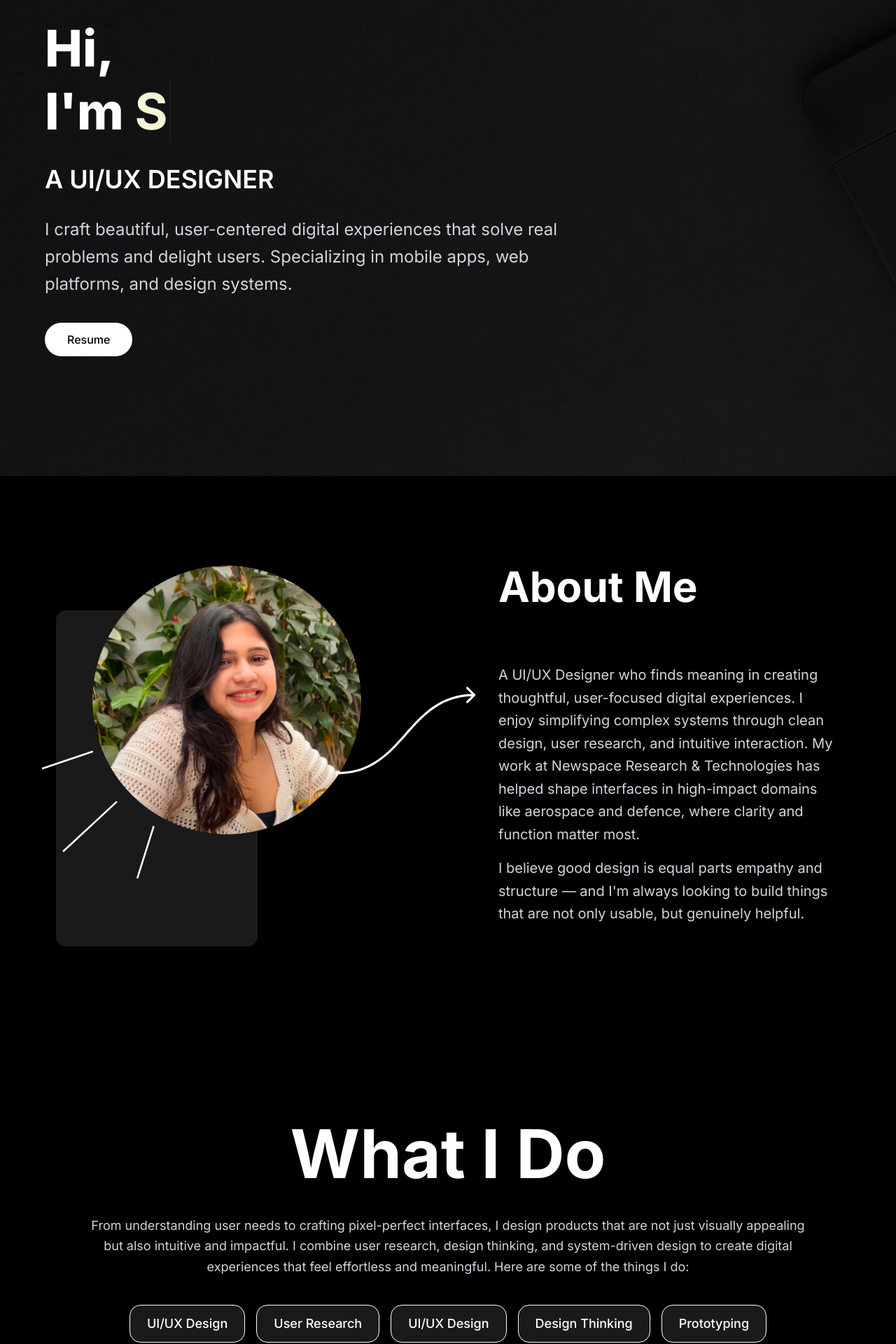
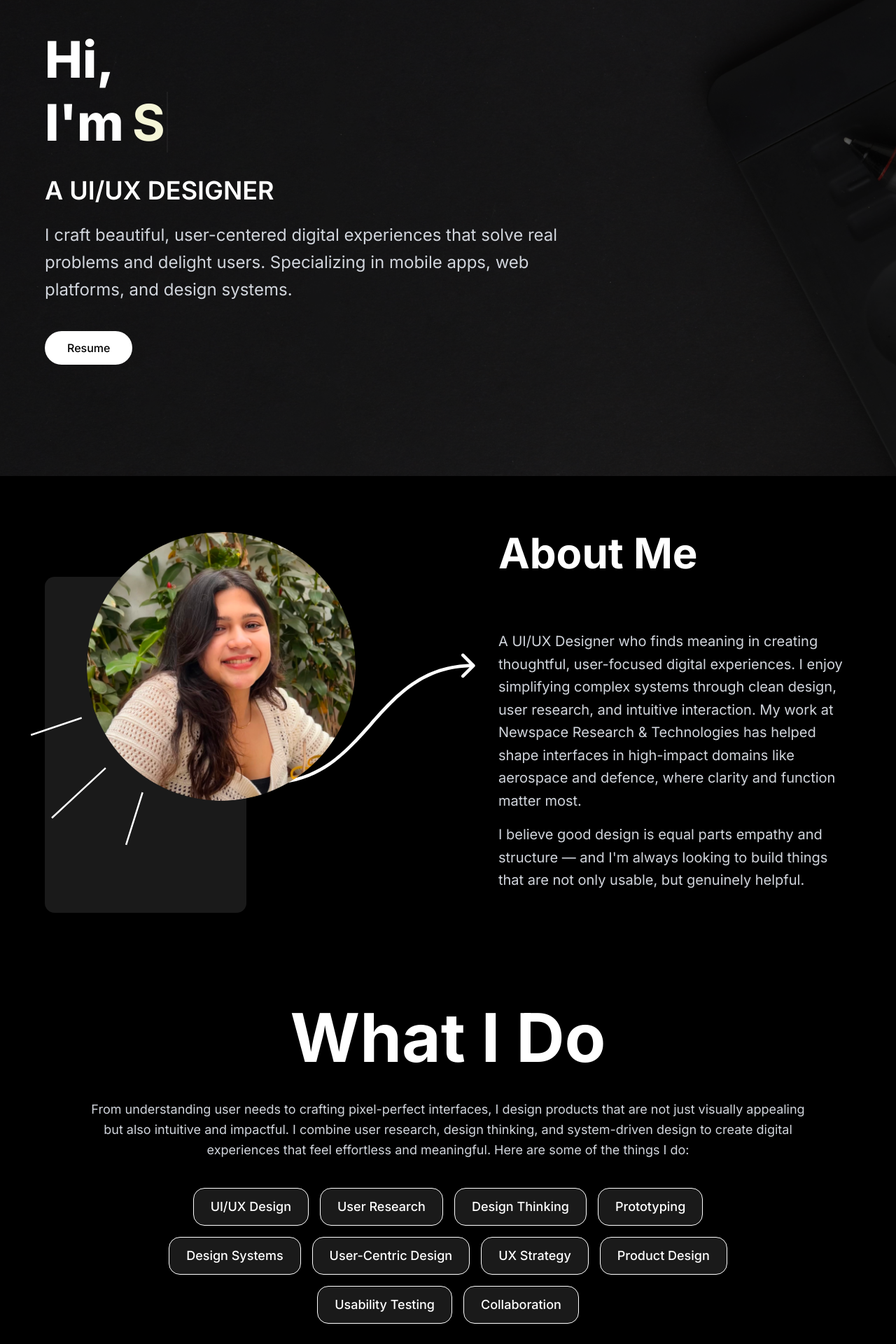
Before and after one commit to guptaRishi00/Shristi-port, a Next.js app: page / in a window 1280 px wide. Shown: the part 120-2040 px from the top of the page at 70% size. Built offline with nearby package versions, Linux system fonts and the light colour scheme.

Commit message:
feat: added new changes

```diff
--- a/app/page.tsx
+++ b/app/page.tsx
@@ -10,45 +10,28 @@ import Philosophy from "@/components/Philosophy";
 import DesignProcess from "@/components/DesignProcess";
 import Footer from "@/components/Footer";
 import FeaturedProjects from "@/components/FeaturedProjects";
+import ExperienceSection from "@/components/ExperienceSection";
 
 export default function Home() {
   return (
     <motion.main
-      className="relative bg-black flex flex-col items-center overflow-hidden"
-      initial={{ opacity: 0, y: 20 }} // Start invisible & slightly lower
-      animate={{ opacity: 1, y: 0 }} // Animate to fully visible
-      exit={{ opacity: 0, y: -20 }} // Optional exit animation
-      transition={{ duration: 0.6, ease: "easeOut" }} // Smooth transition
+      className="relative bg-black flex flex-col overflow-x-hidden"
+      initial={{ opacity: 0, y: 20 }}
+      animate={{ opacity: 1, y: 0 }}
+      exit={{ opacity: 0, y: -20 }}
+      transition={{ duration: 0.6, ease: "easeOut" }}
     >
-      {/* Navbar */}
-      <div className="w-full max-w-7xl px-5 sm:px-10">
       <Navbar />
-      </div>
 
-      {/* Hero Section - Full Width */}
-      <div className="w-full">
       <Hero />
-      </div>
-
-      {/* Main Content Sections - Centered with Equal Padding */}
-      <div className="flex flex-col items-center ">
-        <div className="w-full max-w-7xl px-5 sm:px-10 flex flex-col items-center">
       <About />
       <WhatIDo />
       <FeaturedProjects />
-        </div>
+      <ExperienceSection />
       <Philosophy />
-
-        <div className="w-full max-w-8xl px-5 sm:px-10 py-12 flex flex-col items-center space-y-12">
       <Education />
       <DesignProcess />
-        </div>
-      </div>
-
-      {/* Footer - Full Width */}
-      <div className="w-full">
       <Footer />
-      </div>
     </motion.main>
   );
 }
--- a/components/About.tsx
+++ b/components/About.tsx
@@ -18,23 +18,23 @@ export default function About() {
   return (
     <section
       id="about"
-      className="w-full  bg-black flex h-screen flex-col items-center px-5 sm:px-10 py-12 sm:py-12 lg:pt-12 pb-8 sm:pb-0"
-      // pb-8 applied for mobile, sm:pb-12 keeps original for larger screens
+      // Standardized spacing: py-16 mobile, py-20 desktop. Auto height.
+      className="w-full bg-black py-16 sm:py-20 px-6 sm:px-10 lg:px-16"
     >
-      <div className="w-full grid grid-cols-1 lg:grid-cols-2 gap-12 lg:gap-20 items-start justify-center">
-        {/* Left - Image with decorative rectangle and arrow */}
+      <div className="max-w-7xl mx-auto grid grid-cols-1 lg:grid-cols-2 gap-12 lg:gap-20 items-start justify-center">
+        {/* Left - Image */}
         <motion.div
           ref={imageRef}
           initial={{ opacity: 0, x: -50 }}
           animate={imageInView ? { opacity: 1, x: 0 } : { opacity: 0, x: -50 }}
           transition={{ duration: 0.8, ease: "easeOut" }}
-          className="relative flex justify-center items-center mb-10 lg:mb-0 lg:pr-8 "
+          className="relative flex justify-center items-center mb-10 lg:mb-0 lg:pr-8"
         >
-          {/* Decorative Rectangle - Behind Image */}
+          {/* Decorative Rectangle */}
           <div
             className="absolute bg-[#1E1E1EDE] rounded-xl shadow-[0_0_30px_rgba(0,0,0,0.4)] z-0
                        w-48 h-64 xs:w-56 xs:h-72 sm:w-64 sm:h-80 md:w-72 md:h-96 lg:w-72 lg:h-[30rem]
-                       top-6 sm:top-8 md:top-10 lg:top-16 left-0 xs:left-0 sm:left-0 md:left-0 lg:left-0"
+                       top-6 sm:top-8 md:top-10 lg:top-16 left-0"
           ></div>
 
           {/* Profile Image */}
@@ -48,28 +48,24 @@ export default function About() {
             priority
           />
 
-          {/* Decorative Lines - Bottom Left of Image */}
+          {/* Decorative Lines */}
           <Image
             src="/decorativelines.svg"
             alt="Decorative Lines"
             width={100}
             height={100}
-            className="absolute z-20
-                       w-20 h-20 sm:w-24 sm:h-24 lg:w-46 lg:h-46
+            className="absolute z-20 w-20 h-20 sm:w-24 sm:h-24 lg:w-46 lg:h-46
                        bottom-2 sm:bottom-4 lg:-bottom-16 left-0 sm:left-2 lg:-left-8"
           />
 
-          {/* Connecting Line - Arrow (SVG) */}
+          {/* Arrow */}
           <Image
             src="/arrow.svg"
             alt="Connecting Line"
-            width={200}
+            width={300}
             height={100}
             className="absolute hidden lg:block"
-            style={{
-              right: "-80px",
-              top: "45%",
-            }}
+            style={{ right: "-80px", top: "45%" }}
           />
         </motion.div>
 
@@ -79,7 +75,7 @@ export default function About() {
           initial={{ opacity: 0, x: 50 }}
           animate={textInView ? { opacity: 1, x: 0 } : { opacity: 0, x: 50 }}
           transition={{ duration: 0.8, ease: "easeOut" }}
-          className="text-center lg:text-left text-white space-y-6 lg:pl-8 "
+          className="text-center lg:text-left text-white space-y-6 lg:pl-8"
         >
           <motion.h2
             initial={{ opacity: 0, y: 30 }}
@@ -105,8 +101,8 @@ export default function About() {
             </p>
             <p className="text-sm sm:text-base md:text-xl text-light leading-relaxed">
               I believe good design is equal parts empathy and structure — and
-              I'm always looking to build things that are not only usable, but
-              genuinely helpful.
+              I&apos;m always looking to build things that are not only usable,
+              but genuinely helpful.
             </p>
           </motion.div>
         </motion.div>
--- /dev/null
+++ b/components/ExperienceSection.tsx
@@ -0,0 +1,115 @@
+"use client";
+import Image from "next/image";
+import React from "react";
+
+interface ExperienceItem {
+  id: number;
+  tag: string;
+  company: string;
+  role: string;
+  duration: string;
+  description: string;
+  imageSrc: string;
+  hasLink?: boolean;
+}
+
+const experiences: ExperienceItem[] = [
+  {
+    id: 1,
+    tag: "Aerospace & Defence",
+    company: "Newspace Research & Technologies",
+    role: "Design Engineer",
+    duration: "October 2023 - Present",
+    description:
+      "Designed mission-critical control interfaces for UAV operations, with a focus on real-time data visualization and reduced cognitive load for defense personnel.",
+    imageSrc: "/wall.png",
+    hasLink: true,
+  },
+  {
+    id: 2,
+    tag: "Digital Marketing",
+    company: "Beanpole LLP",
+    role: "UI/UX Designer",
+    duration: "May 2023 - July 2023",
+    description:
+      "Led a website redesign that increased engagement by 30%, driven by user insights from stakeholder interviews and surveys. Built a scalable design system to ensure consistency across platforms.",
+    imageSrc: "/tree.png",
+    hasLink: false,
+  },
+];
+
+const ExperienceSection: React.FC = () => {
+  return (
+    // Standardized spacing
+    <section className="w-full bg-[#0a0a0a] py-16 sm:py-20 px-6 sm:px-10 lg:px-16">
+      <div className="max-w-7xl mx-auto">
+        <h2 className="text-4xl md:text-5xl font-bold text-white text-center mb-16">
+          Experience
+        </h2>
+
+        <div className="flex flex-col gap-8">
+          {experiences.map((exp, index) => {
+            const isEven = index % 2 === 0;
+
+            return (
+              <div
+                key={exp.id}
+                className={`
+                  relative flex flex-col md:flex-row
+                  w-full bg-[#111111] rounded-3xl border border-white/10 overflow-hidden
+                  ${!isEven ? "md:flex-row-reverse" : ""}
+                `}
+              >
+                <div
+                  className={`
+                  flex-1 p-8 md:p-12 flex flex-col justify-center
+                  ${!isEven ? "items-end text-right" : "items-start text-left"}
+                `}
+                >
+                  <div className="mb-6">
+                    <span className="px-4 py-1.5 rounded-full border border-white/20 text-xs md:text-sm text-gray-300">
+                      {exp.tag}
+                    </span>
+                  </div>
+
+                  <h3 className="text-2xl md:text-3xl font-bold text-white mb-2">
+                    {exp.company}
+                  </h3>
+
+                  <p className="text-gray-400 text-sm md:text-base mb-6 font-medium italic">
+                    {exp.role} <span className="mx-1">|</span> {exp.duration}
+                  </p>
+
+                  <p className="text-gray-300 leading-relaxed mb-6 max-w-md">
+                    {exp.description}
+                  </p>
+
+                  {exp.hasLink && (
+                    <a
+                      href="#"
+                      className="text-white underline underline-offset-4 hover:text-gray-300 transition-colors text-sm font-semibold"
+                    >
+                      See more
+                    </a>
+                  )}
+                </div>
+
+                <div className="flex-1 relative bg-gray-800 min-h-[300px]">
+                  <Image
+                    fill
+                    src={exp.imageSrc}
+                    alt={`${exp.company} project`}
+                    className="object-cover"
+                  />
+                  <div className="absolute inset-0 bg-black/10"></div>
+                </div>
+              </div>
+            );
+          })}
+        </div>
+      </div>
+    </section>
+  );
+};
+
+export default ExperienceSection;
--- a/components/Hero.tsx
+++ b/components/Hero.tsx
@@ -3,6 +3,7 @@ import React from "react";
 import { TextGenerateEffect } from "@/components/ui/TextGenerateEffect";
 import { motion } from "framer-motion";
 import { useInView } from "react-intersection-observer";
+import Link from "next/link";
 
 export default function Hero() {
   const [heroRef, heroInView] = useInView({
@@ -11,12 +12,16 @@ export default function Hero() {
   });
 
   return (
-    <div className="relative min-h-[110vh] bg-black overflow-hidden flex items-start justify-center w-screen">
+    // Changed min-h to 100dvh for mobile browser support
+    // Changed items-start to items-center for vertical centering across all devices
+    <div className="relative min-h-[100dvh] bg-black overflow-hidden flex items-center justify-center w-full">
       {/* Background Image */}
       <div
-        className="absolute inset-0 z-0 w-full h-screen bg-cover"
+        className="absolute inset-0 z-0 w-full h-full"
         style={{
           backgroundImage: "url(/Background.jpg)",
+          backgroundSize: "cover",
+          backgroundPosition: "center", // Ensures the image stays centered on mobile
           backgroundRepeat: "no-repeat",
         }}
       />
@@ -24,37 +29,43 @@ export default function Hero() {
       {/* Dark Overlay */}
       <div className="absolute inset-0 bg-black/60 z-0" />
 
-      {/* Content */}
+      {/* Content Container */}
       <motion.div
         ref={heroRef}
         initial={{ opacity: 0, y: 50 }}
         animate={heroInView ? { opacity: 1, y: 0 } : { opacity: 0, y: 50 }}
         transition={{ duration: 0.8, ease: "easeOut" }}
-        className="relative z-10 max-w-7xl w-full mx-auto px-6 sm:px-12 lg:px-16 pt-24 sm:pt-32 lg:pt-36"
+        // Adjusted padding: smaller on mobile (px-4), larger on desktop
+        className="relative z-10 max-w-7xl w-full mx-auto px-4 sm:px-12 lg:px-16"
       >
-        <div className="w-full text-left flex flex-col items-start justify-center gap-3">
+        <div className="w-full text-left flex flex-col items-start justify-center gap-4 sm:gap-6">
           {/* Main Heading */}
           <motion.h1
             initial={{ opacity: 0, y: 30 }}
             animate={heroInView ? { opacity: 1, y: 0 } : { opacity: 0, y: 30 }}
             transition={{ duration: 0.6, delay: 0.2, ease: "easeOut" }}
-            className="text-5xl sm:text-6xl lg:text-7xl font-extrabold text-white leading-tight mb-5 flex flex-col"
+            // Responsive Text Sizes: text-4xl (mobile) -> text-5xl (tablet) -> text-7xl (desktop)
+            className="text-4xl sm:text-5xl md:text-6xl lg:text-7xl font-extrabold text-white leading-tight flex flex-col"
           >
             <motion.span
               initial={{ opacity: 0, y: 20 }}
-              animate={heroInView ? { opacity: 1, y: 0 } : { opacity: 0, y: 20 }}
+              animate={
+                heroInView ? { opacity: 1, y: 0 } : { opacity: 0, y: 20 }
+              }
               transition={{ duration: 0.5, delay: 0.3, ease: "easeOut" }}
             >
               Hi,
             </motion.span>
 
-            <motion.span
+            <motion.div
               initial={{ opacity: 0, y: 20 }}
-              animate={heroInView ? { opacity: 1, y: 0 } : { opacity: 0, y: 20 }}
+              animate={
+                heroInView ? { opacity: 1, y: 0 } : { opacity: 0, y: 20 }
+              }
               transition={{ duration: 0.5, delay: 0.5, ease: "easeOut" }}
-              className="flex flex-wrap"
+              className="flex flex-wrap items-center gap-x-2 sm:gap-x-3"
             >
-              <span>I'm&nbsp;</span>
+              <span>I'm</span>
               <TextGenerateEffect
                 words="Shristi"
                 className="text-white"
@@ -70,7 +81,7 @@ export default function Hero() {
                   "#f5f5d7",
                 ]}
               />
-            </motion.span>
+            </motion.div>
           </motion.h1>
 
           {/* Subtitle */}
@@ -78,7 +89,8 @@ export default function Hero() {
             initial={{ opacity: 0, y: 30 }}
             animate={heroInView ? { opacity: 1, y: 0 } : { opacity: 0, y: 30 }}
             transition={{ duration: 0.6, delay: 0.7, ease: "easeOut" }}
-            className="text-xl sm:text-4xl font-semibold text-white mb-5"
+            // Scaled down for mobile (text-xl) up to desktop (text-4xl)
+            className="text-xl sm:text-2xl md:text-3xl lg:text-4xl font-semibold text-white mt-2"
           >
             A UI/UX DESIGNER
           </motion.h2>
@@ -88,7 +100,8 @@ export default function Hero() {
             initial={{ opacity: 0, y: 30 }}
             animate={heroInView ? { opacity: 1, y: 0 } : { opacity: 0, y: 30 }}
             transition={{ duration: 0.6, delay: 0.9, ease: "easeOut" }}
-            className="text-base sm:text-lg text-gray-300 leading-relaxed lg:font-base lg:text-2xl mb-6 max-w-3xl"
+            // Improved readability on mobile with tighter leading, relaxed on desktop
+            className="text-sm sm:text-base md:text-lg lg:text-2xl text-gray-300 leading-relaxed max-w-lg lg:max-w-3xl"
           >
             I craft beautiful, user-centered digital experiences that solve real
             problems and delight users. Specializing in mobile apps, web
@@ -96,14 +109,13 @@ export default function Hero() {
           </motion.p>
 
           {/* CTA Button */}
-          <motion.button
-            initial={{ opacity: 0, y: 30 }}
-            animate={heroInView ? { opacity: 1, y: 0 } : { opacity: 0, y: 30 }}
-            transition={{ duration: 0.6, delay: 1.1, ease: "easeOut" }}
-            className="px-8 py-3 bg-white text-black font-medium rounded-full hover:bg-gray-200 transition-colors duration-300"
+          <Link
+            href="https://drive.google.com/file/d/1N99r75jPUFEjtJ7kKtiCh29eOkjZydJx/view?usp=drivesdk"
+            // Full width button on very small screens, auto width on larger
+            className="mt-4 px-8 py-3 w-full sm:w-auto bg-white text-black font-medium rounded-full hover:bg-gray-200 transition-colors duration-300 text-sm sm:text-base"
           >
             Resume
-          </motion.button>
+          </Link>
         </div>
       </motion.div>
     </div>
--- a/components/WhatIDo.tsx
+++ b/components/WhatIDo.tsx
@@ -3,14 +3,9 @@ import React, { FC } from "react";
 import { motion } from "framer-motion";
 import { useInView } from "react-intersection-observer";
 
+// Removed the duplicate "UI/UX Design" from the first row
 const skills: string[][] = [
-  [
-    "UI/UX Design",
-    "User Research",
-    "UI/UX Design",
-    "Design Thinking",
-    "Prototyping",
-  ],
+  ["UI/UX Design", "User Research", "Design Thinking", "Prototyping"],
   ["Design Systems", "User-Centric Design", "UX Strategy", "Product Design"],
   ["Usability Testing", "Collaboration"],
 ];
@@ -22,14 +17,14 @@ const WhatIDo: FC = () => {
   });
 
   return (
-    <section className="w-full h-screen mt-50 lg:mt-10 bg-black flex flex-col items-center px-6 sm:px-12 lg:px-0 max-w-7xl sm:pb-16 lg:pb-16">
-      {/* Top padding: smaller on mobile, original for larger screens */}
+    // Applied consistent spacing: py-16 (mobile) to py-20 (desktop)
+    <section className="w-full bg-black py-16 sm:py-20 px-6 sm:px-10 lg:px-16 flex justify-center">
       <motion.div
         ref={whatIDoRef}
         initial={{ opacity: 0, y: 50 }}
         animate={whatIDoInView ? { opacity: 1, y: 0 } : { opacity: 0, y: 50 }}
         transition={{ duration: 0.8, ease: "easeOut" }}
-        className="w-full flex flex-col items-center gap-10"
+        className="w-full max-w-7xl flex flex-col items-center gap-10"
       >
         {/* Heading */}
         <motion.h2
@@ -60,7 +55,7 @@ const WhatIDo: FC = () => {
           initial={{ opacity: 0, y: 30 }}
           animate={whatIDoInView ? { opacity: 1, y: 0 } : { opacity: 0, y: 30 }}
           transition={{ duration: 0.6, delay: 0.6, ease: "easeOut" }}
-          className="flex flex-col space-y-4 w-full max-w-7xl"
+          className="flex flex-col space-y-4 w-full"
         >
           {skills.map((row, rowIndex) => (
             <motion.div
```
Also changed, not shown: components/DesignProcess.tsx (+66 -28 lines), components/Education.tsx (+4 -15 lines), components/FeaturedProjects.tsx (+4 -5 lines), components/Philosophy.tsx (+5 -6 lines), tsconfig.json (+19 -5 lines), public/tree.png (added), public/wall.png (added). Lines whose indentation alone changed are shown as unchanged.
